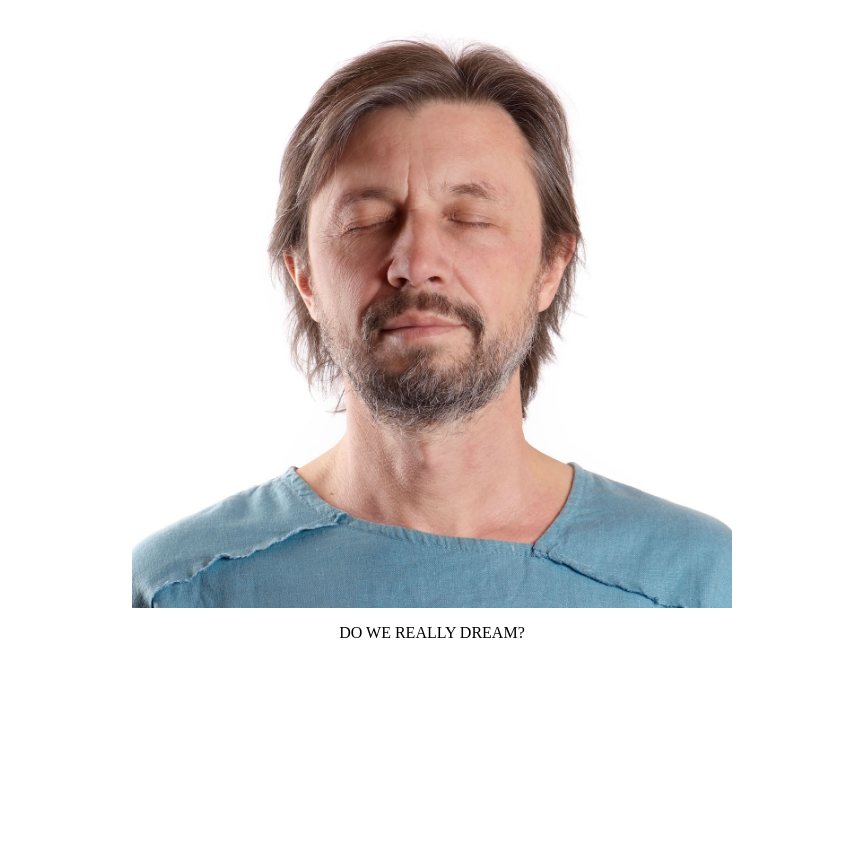
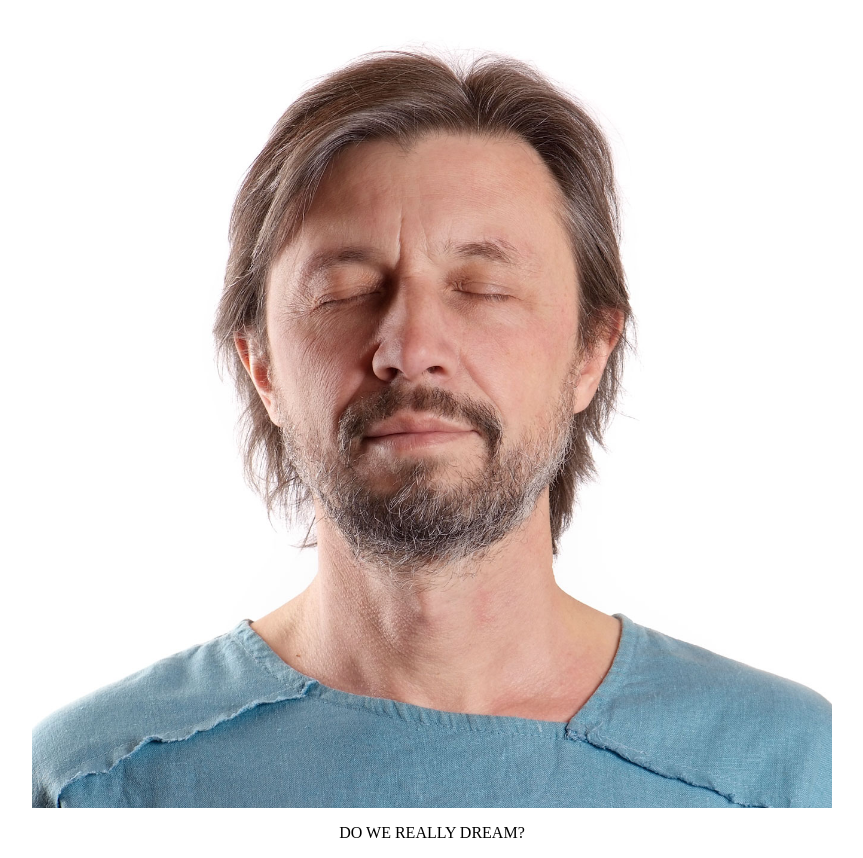
Before and after one commit to MaratKan66/MaratKan66.github.io, a plain HTML site: page index.html in a window 1280 px wide. Shown: the whole page, without its empty margins (208-1071 px from the left). Before the commit the page ends 800 px from the top, so only its background shows below. Drawn offline with Linux system fonts and the light colour scheme.

Commit message:
index.html

```diff
--- a/index.html
+++ b/index.html
@@ -3,7 +3,7 @@
 <title>dream</title>
 </head>
 <body>
-<p align="center"><img src="me.jpg" width="600"></p>
+<p align="center"><img src="me.jpg" width="800"></p>
 <p align="center">DO WE REALLY DREAM?</p>
 </body>
 </html>
```
